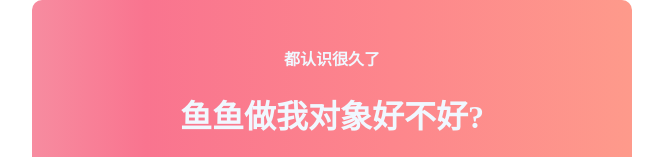
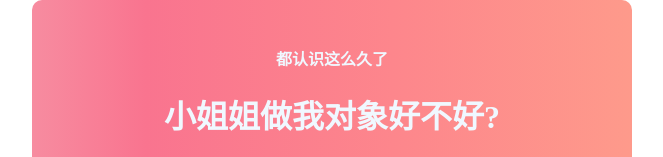
Before and after one commit to H539251932/love, a plain HTML site: page love-a/index.html in a window 1280 px wide. Shown: the top 157 px of the page, without its empty margins (308-971 px from the left). Drawn offline with Linux system fonts and the light colour scheme.

Commit message:
Update index.html

```diff
--- a/love-a/index.html
+++ b/love-a/index.html
@@ -12,8 +12,8 @@
 </style>
 <body>
 	<div class="box" align="center">
-		<p>都认识很久了</p>
-		<h1>鱼鱼做我对象好不好?</h1>
+		<p>都认识这么久了</p>
+		<h1>小姐姐做我对象好不好?</h1>
 		<img src="1.jpg">
 		<div class="bottom">
 			<div class="left" id="hao">好</div>
```
